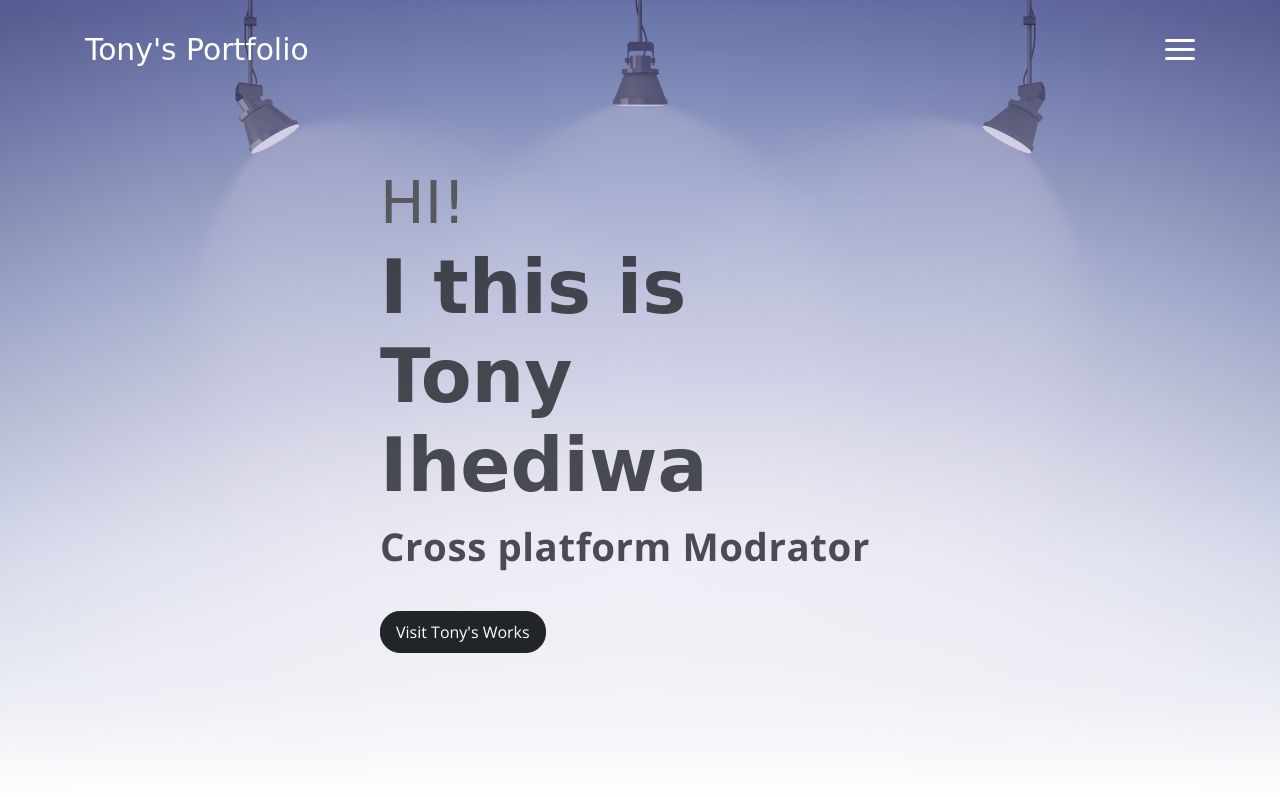
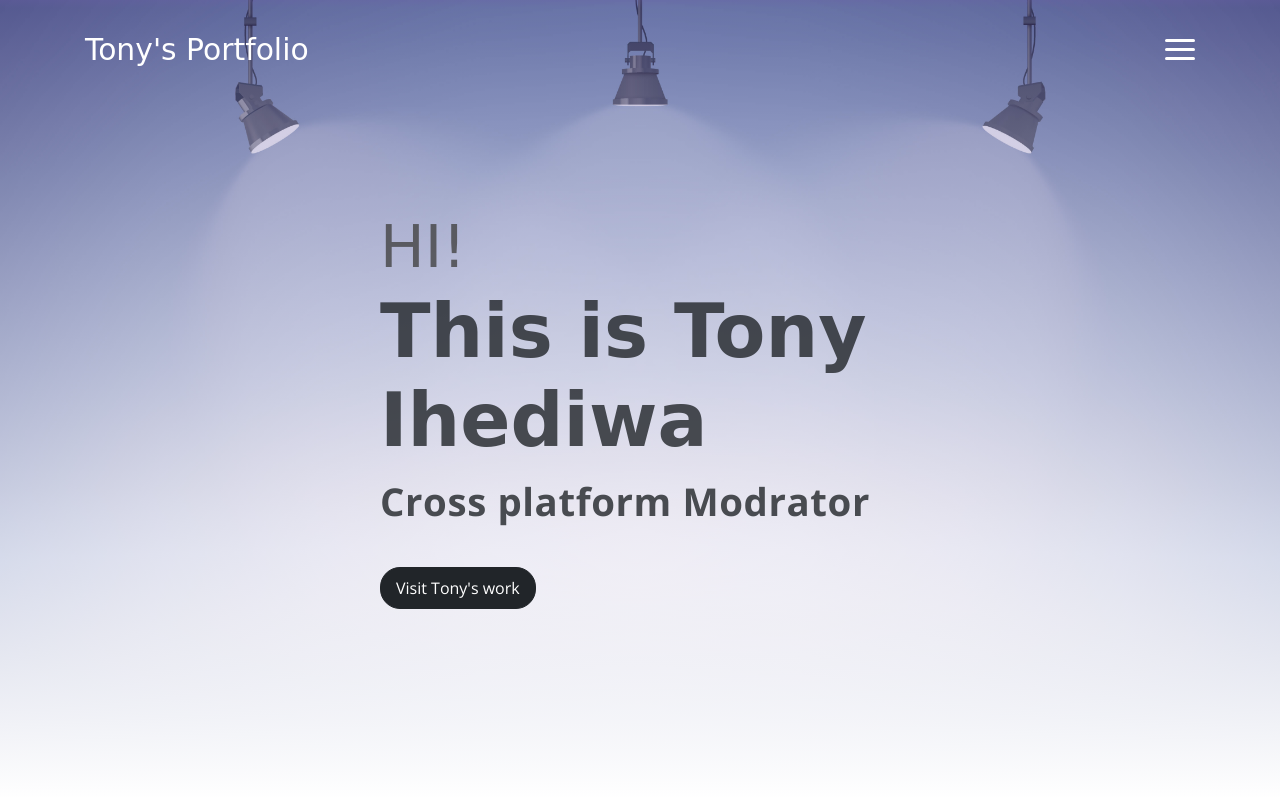
Before and after one commit to OgJaykay/OgJaykay.github.io, a website: page index.html in a window 1280 px wide. Shown: the top 797 px of the page. Drawn offline with nearby package versions, Linux system fonts and the light colour scheme; a web font is replaced by a local one.

Commit message:
Update index.html

```diff
--- a/index.html
+++ b/index.html
@@ -56,12 +56,12 @@
         <div class="header-content container">
             <h1 class="header-title">
                 <span class="up">HI!</span>
-                <span class="down">I this is Tony Ihediwa</span>
+                <span class="down">This is Tony Ihediwa</span>
             </h1>
             <p class="header-title">
                  Cross platform Modrator</p>
-
-            <button class="btn btn-dark">Visit Tony's Works</button>
+                <a class="btn btn-dark" href="https://app.dework.xyz/profile/TONY">Visit Tony's work</a>
+                <!--<button class="btn btn-dark">Visit Tony's Works</button> -->
         </div>
     </header><!-- end of page header -->
 
```
